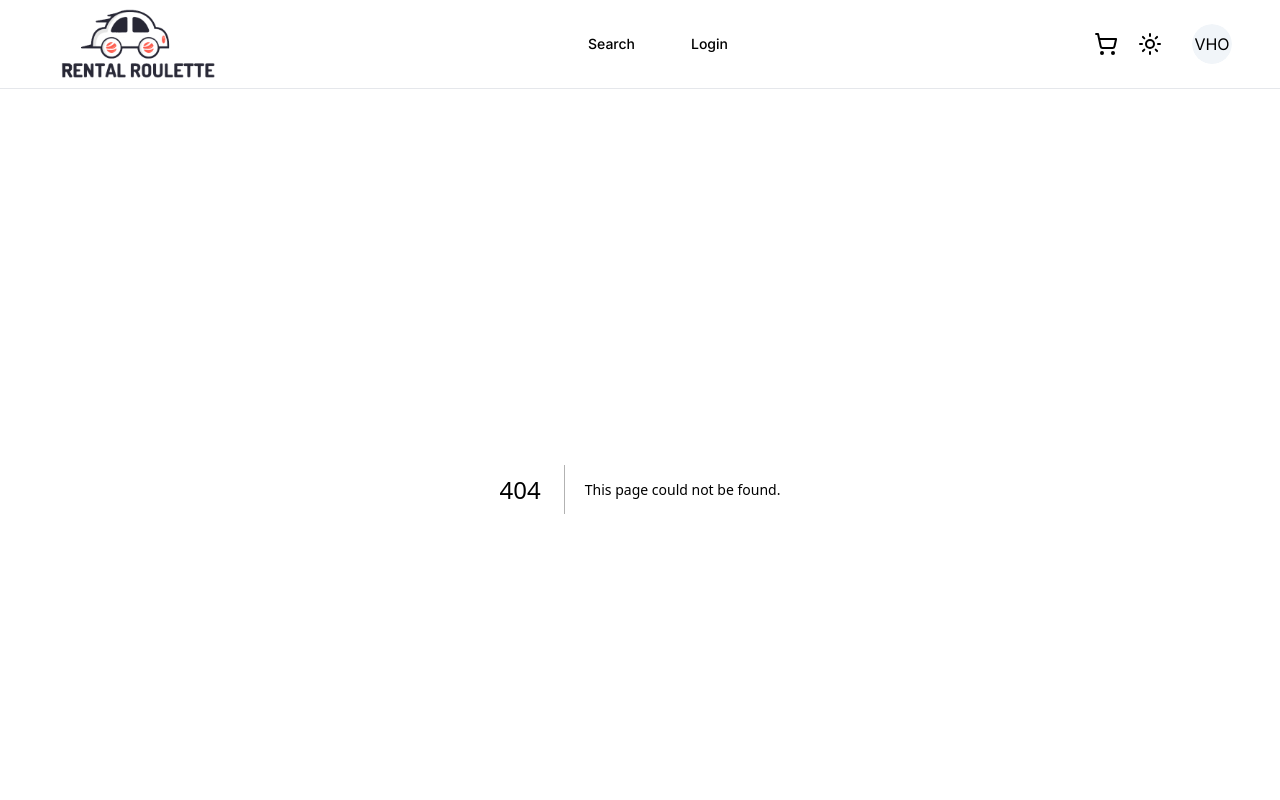
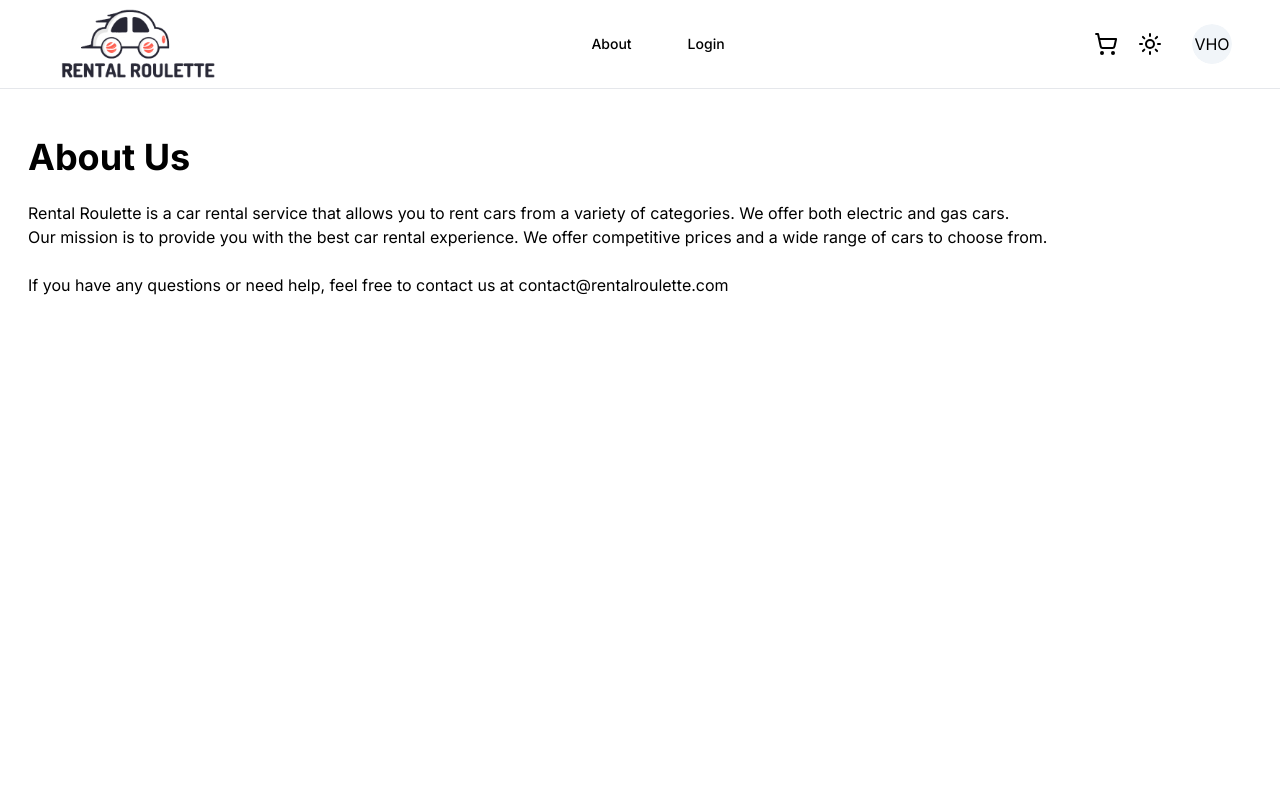
Before and after one commit to viljarh/idata-group10, a Next.js app in the folder frontend/: page /about in a window 1280 px wide. Before the commit this address had no page. Shown: the top 800 px of the page. Built offline with nearby package versions, Linux system fonts and the light colour scheme.

Commit message:
small changes

```diff
--- /dev/null
+++ b/frontend/app/about/page.tsx
@@ -0,0 +1,25 @@
+import Container from "@/components/ui/Container";
+
+const aboutPage = () => {
+  return (
+    <Container>
+      <div className="w-full h-full py-6 px-7">
+        <h1 className="font-bold text-4xl py-6">About Us</h1>
+        <p>
+          Rental Roulette is a car rental service that allows you to rent cars
+          from a variety of categories. We offer both electric and gas cars.
+        </p>
+        <p>
+          Our mission is to provide you with the best car rental experience. We
+          offer competitive prices and a wide range of cars to choose from.
+        </p>
+        <p>
+          <br />If you have any questions or need help, feel free to contact us at
+          contact@rentalroulette.com
+        </p>
+      </div>
+    </Container>
+  );
+};
+
+export default aboutPage;
--- a/frontend/app/layout.tsx
+++ b/frontend/app/layout.tsx
@@ -23,7 +23,6 @@ export default function RootLayout({
         <ThemeProvider attribute="class" defaultTheme="system" enableSystem>
           <Header />
           {children}
-          <Footer />
         </ThemeProvider>
       </body>
     </html>
--- a/frontend/app/page.tsx
+++ b/frontend/app/page.tsx
@@ -1,5 +1,7 @@
 "use client";
+import Footer from "@/components/Footer";
 import ProductList from "@/components/ProductList";
+import SearchBar from "@/components/Search";
 import Container from "@/components/ui/Container";
 import { Button } from "@/components/ui/button";
 import { ShoppingBag } from "lucide-react";
@@ -110,7 +112,6 @@ export default function Home() {
           {/* Implement search functionality here */}
           <div className="w-full h-full flex justify-center items-center">
             <form onSubmit={handleSearch} className="flex gap-4">
-              {/* Input fields for search criteria */}
               <input
                 type="text"
                 placeholder="Car Size"
@@ -143,6 +144,8 @@ export default function Home() {
           <ProductList items={cars} />
         </div>
       </div>
+      <Footer />
+
     </Container>
   );
 }
--- a/frontend/app/search/page.tsx
+++ /dev/null
@@ -1,71 +0,0 @@
-"use client"
-import React, { useState } from "react";
-import Container from "@/components/ui/Container";
-
-const SearchCars = () => {
-  // State to store the search query
-  const [searchQuery, setSearchQuery] = useState("");
-  // State to store search results
-  const [searchResults, setSearchResults] = useState([]);
-
-  // Function to handle search input change
-  const handleInputChange = (event) => {
-    setSearchQuery(event.target.value);
-  };
-
-  // Function to handle form submission (search)
-  const handleSearch = (event) => {
-    event.preventDefault();
-    // Here you can implement the logic to perform the search, either locally or by making an API request to a backend
-    // For the sake of simplicity, I'll just set some dummy search results
-    const dummyResults = [
-      { id: 1, make: "Toyota", model: "Camry", year: 2020 },
-      { id: 2, make: "Honda", model: "Civic", year: 2019 },
-      { id: 3, make: "Ford", model: "Fusion", year: 2018 },
-    ];
-    setSearchResults(dummyResults);
-  };
-
-  return (
-    <Container>
-      <div className="px-7 py-6">
-        <h1 className="font-bold text-4xl">Search Cars</h1>
-      </div>
-
-      <div className="px-7 py-6">
-        <form onSubmit={handleSearch} className="flex items-center">
-          <input
-            type="text"
-            value={searchQuery}
-            onChange={handleInputChange}
-            placeholder="Search for cars..."
-            className="px-4 py-2 border rounded-md mr-2"
-          />
-          <button type="submit" className="px-4 py-2 bg-blue-500 text-white rounded-md">
-            Search
-          </button>
-        </form>
-
-        <div>
-          {searchResults.length > 0 ? (
-            <ul>
-              {searchResults.map((car) => (
-                <li key={car.id}>
-                  {/* Display car details */}
-                  <p>Make: {car.make}</p>
-                  <p>Model: {car.model}</p>
-                  <p>Year: {car.year}</p>
-                  {/* Add more details as needed */}
-                </li>
-              ))}
-            </ul>
-          ) : (
-            <p>No cars found.</p>
-          )}
-        </div>
-      </div>
-    </Container>
-  );
-};
-
-export default SearchCars;
--- a/frontend/components/Header.tsx
+++ b/frontend/components/Header.tsx
@@ -12,8 +12,8 @@ const Header = () => {
   const { theme, setTheme } = useTheme();
   const routes = [
     {
-      href: "/search",
-      label: "Search",
+      href: "/about",
+      label: "About",
     },
     {
       href: "/login",
```
Also changed, not shown: frontend/components/Search.tsx (added).
